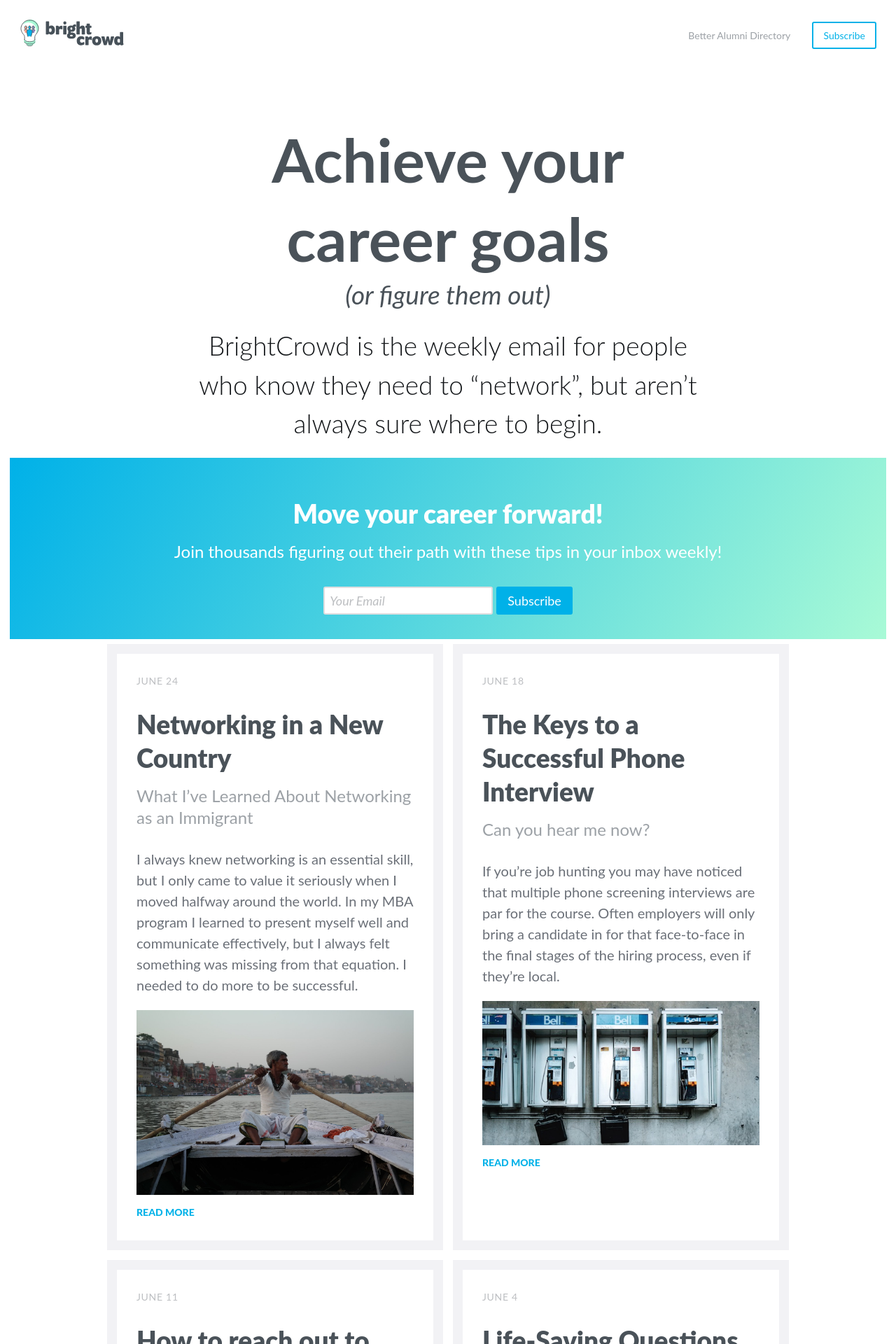
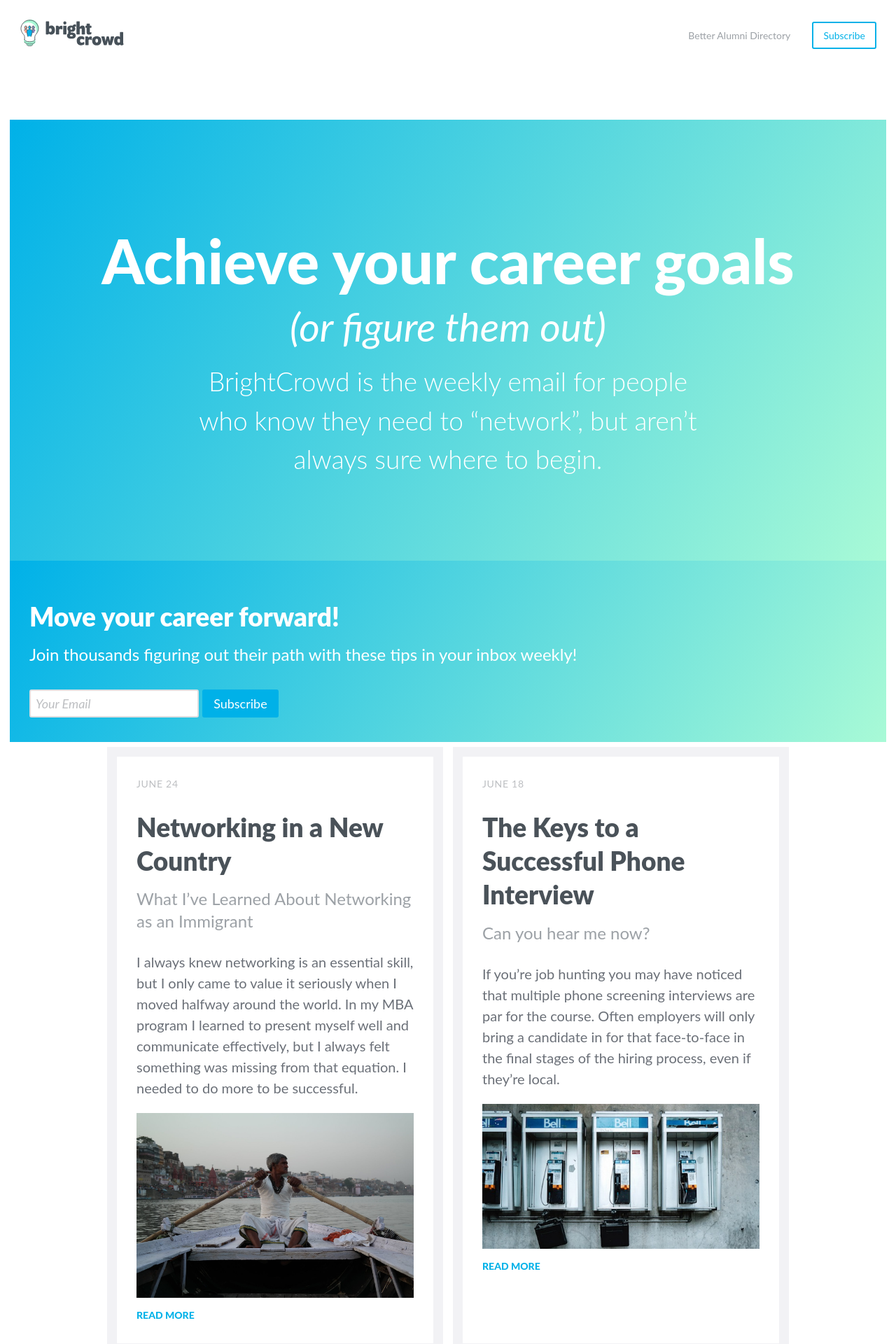
Before and after one commit to BrightCrowd/bc-blog, a Jekyll site: the page built from index.html, in a window 1280 px wide. Shown: the top 1920 px of the page at 70% size. Built offline with Jekyll 4.4.1, drawn with Linux system fonts in a browser that asks for light colours; some web fonts are replaced.

Commit message:
More styles for signup

```diff
--- a/_sass/_theme.scss
+++ b/_sass/_theme.scss
@@ -95,17 +95,7 @@ body {
   color:$white;
 }
 
-.index-signup{
-  text-align: center;
-}
 
-.index-headline{
-  max-width: 750px;
-  margin:0 auto;
-  img {
-    max-width:200px;
-  }
-}
 
 
 .page{
@@ -426,20 +416,34 @@ footer {
 
 
 .index-headline{
+  margin:0 auto;
+}
+
+
+.index-headline{
   text-align:center;
+  @include gradient($direction:120deg, $from:$bc-blue-500, $to:$bc-seafoam-500);
+  padding: 42px;
+  min-height:70vh;
+  display:flex;
+  justify-content:center;
+  align-items:center;
   .title{
     font-size: 87px;
-    font-weight:700;
+    font-weight:800;
+    color:$white;
     span{
       display:block;
       font-weight:400;
       font-style:italic;
-      font-size: 37px;
+      font-size: 57px;
     }
   }
   .lead{
+    color:$white;
     font-size: 37px;
     font-weight:300;
-    color: $bc-grey-900;
+    max-width:750px;
+    margin:0 auto;
   }
 }
--- a/index.html
+++ b/index.html
@@ -4,8 +4,10 @@ layout: default
 
 <div class="index-headline">
   <!-- <img src="{{site.baseurl}}/assets/images/logomark.png"> -->
-  <h1 class='title'>Achieve your career goals <span>(or figure them out)</span></h1>
-  <p class='lead'>BrightCrowd is the weekly email for people who know they need to “network”, but aren’t always sure where to begin. </p>
+  <div>
+    <h1 class='title'>Achieve your career goals <span>(or figure them out)</span></h1>
+    <p class='lead'>BrightCrowd is the weekly email for people who know they need to “network”, but aren’t always sure where to begin. </p>
+  </div>
 </div>
 
 <div class="index-signup">
```
